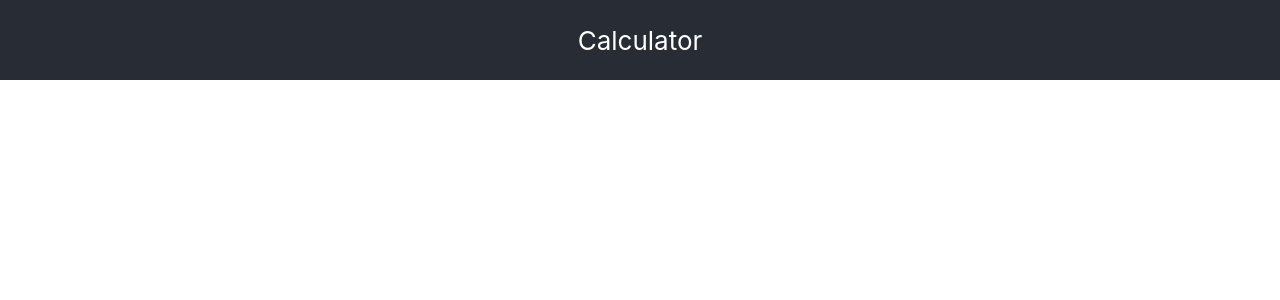
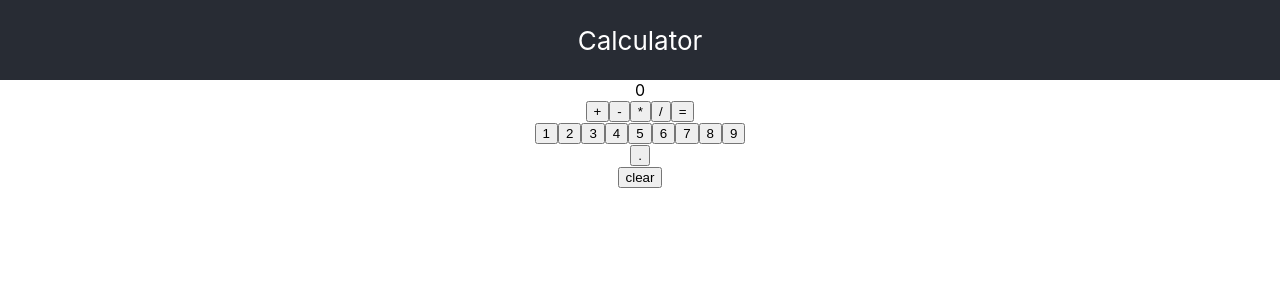
Before and after one commit to josephttran/react-calculator, a React (Create React App) app: page / in a window 1280 px wide. Shown: the top 300 px of the page. Built offline with nearby package versions, Linux system fonts and the light colour scheme.

Commit message:
add buttons

```diff
--- a/src/components/App.js
+++ b/src/components/App.js
@@ -1,5 +1,7 @@
 import React, { Component } from 'react';
+
 import './App.css';
+import Button from './Button/Button';
 
 class App extends Component {
   render() {
@@ -8,6 +10,31 @@ class App extends Component {
         <header className="App-header">
           Calculator
         </header>
+        <div className="display">0</div>
+        <div className="operator">
+          <Button id="add" label='+' />
+          <Button id="subtract" label='-' />
+          <Button id="multiply" label='*' />
+          <Button id="divide" label='/' />
+          <Button id="equals" label='=' />
+        </div>
+        <div className="digit">
+          <Button id="one" label='1' />
+          <Button id="two" label='2' />
+          <Button id="three" label='3' />
+          <Button id="four" label='4' />
+          <Button id="five" label='5' />
+          <Button id="six" label='6' />
+          <Button id="seven" label='7' />
+          <Button id="eight" label='8' />
+          <Button id="nine" label='9' />
+        </div>
+        <div className="decimal">
+          <Button id="decimal" label="." />
+        </div>
+        <div className="clear">
+          <Button id="clear" label="clear" />
+        </div>
       </div>
     );
   }
--- /dev/null
+++ b/src/components/Button/Button.js
@@ -0,0 +1,15 @@
+import React, { Component } from 'react';
+
+import './button.css';
+
+class Button extends Component {
+  render() {
+    return (
+      <button>
+        {this.props.label}
+      </button>
+    )
+  }
+}
+
+export default Button;
```
Also changed, not shown: src/components/Button/button.css (added).
